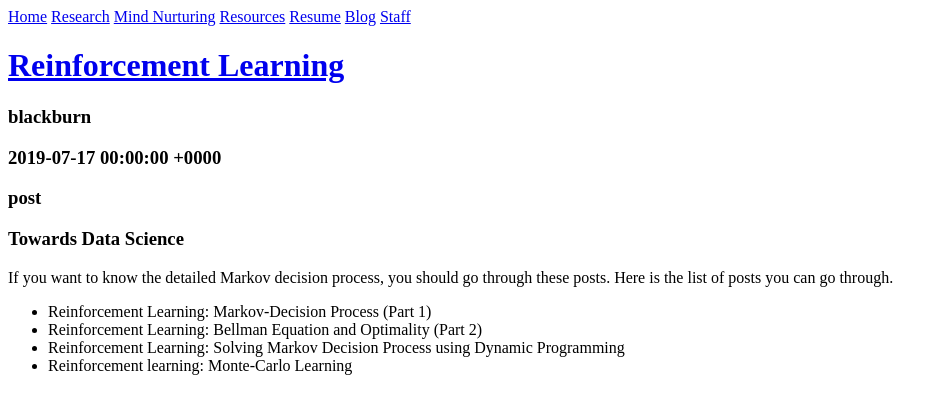
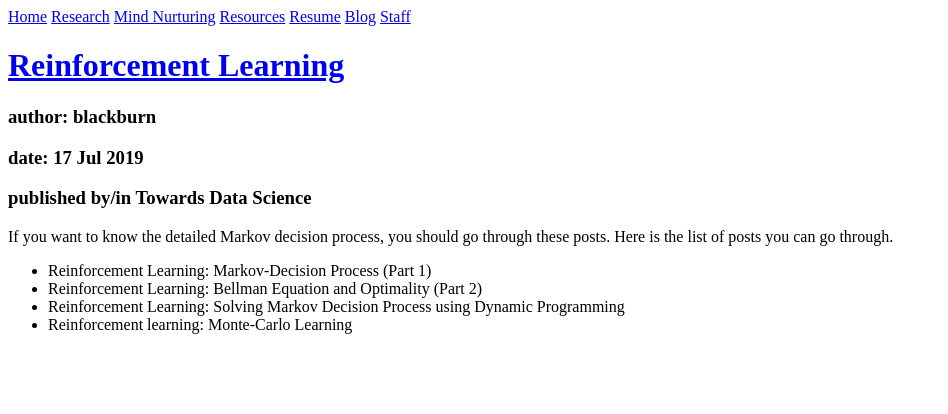
Before and after one commit to Qiana0223/qiana0223.github.io, a Jekyll site: the page built from _resources/reinforcementLearning.md, in a window 1280 px wide. Shown: the top 414 px of the page, without its empty margins (0-948 px from the left). Built offline with Jekyll 4.4.1, drawn with Linux system fonts in a browser that asks for light colours.

Commit message:
Update resources.html

```diff
--- a/_layouts/resources.html
+++ b/_layouts/resources.html
@@ -2,9 +2,9 @@
 layout: default
 ---
 <h1><a href="{{ page.resource_url }}">{{ page.name }}</a></h1>
-<h3>{{ page.author }}</h3>
-<h3>{{ page.date }}</h3>
-<h3>{{ page.type }}</h3>
-<h3>{{ page.publish }}</h3>
+<h3> author: {{ page.author }}</h3>
+<h3>date: {{ page.date | date_to_string  }}</h3>
+<!-- <h3>{{ page.type }}</h3>-->
+<h3>published by/in {{ page.publish }}</h3>
 
 {{ content }}
```
